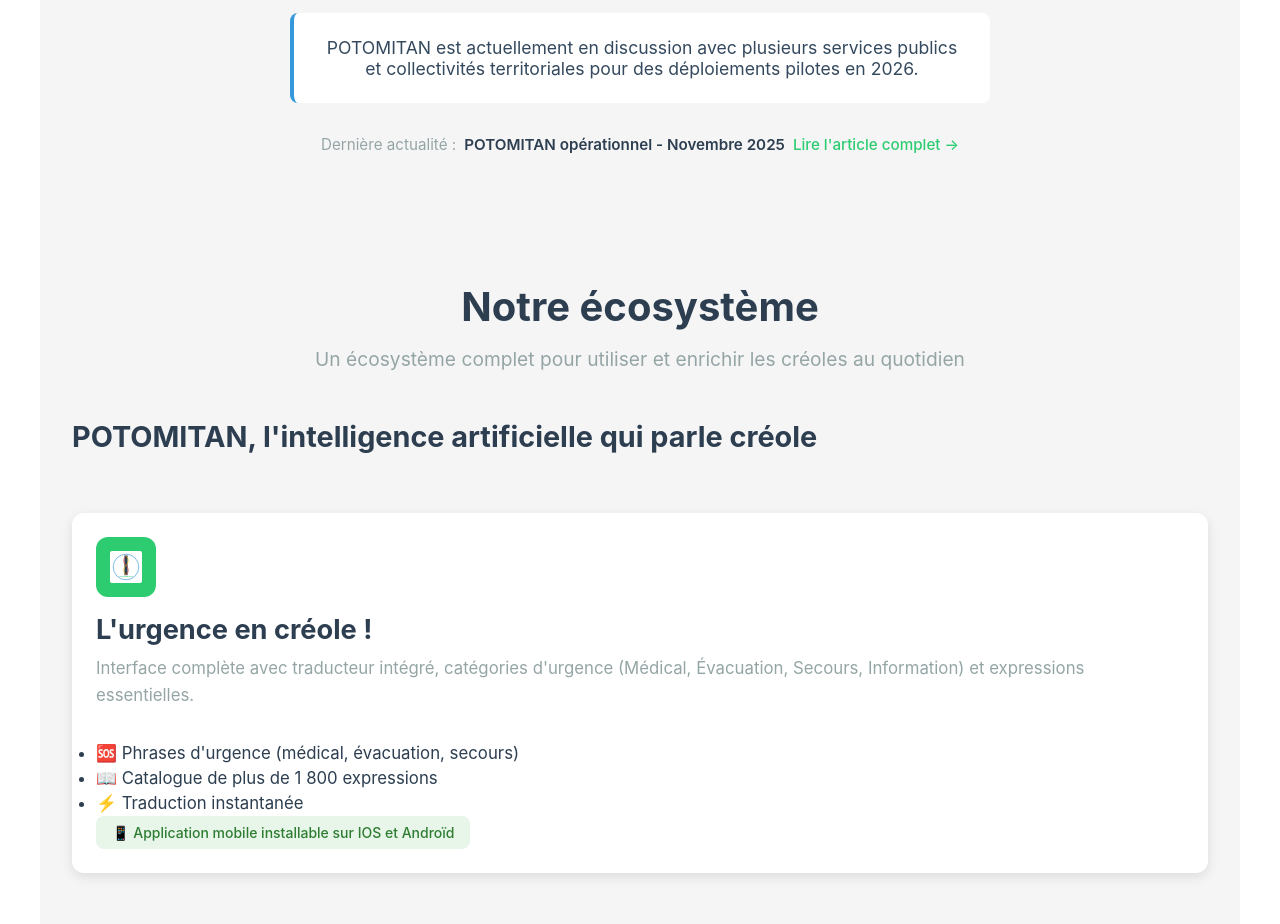
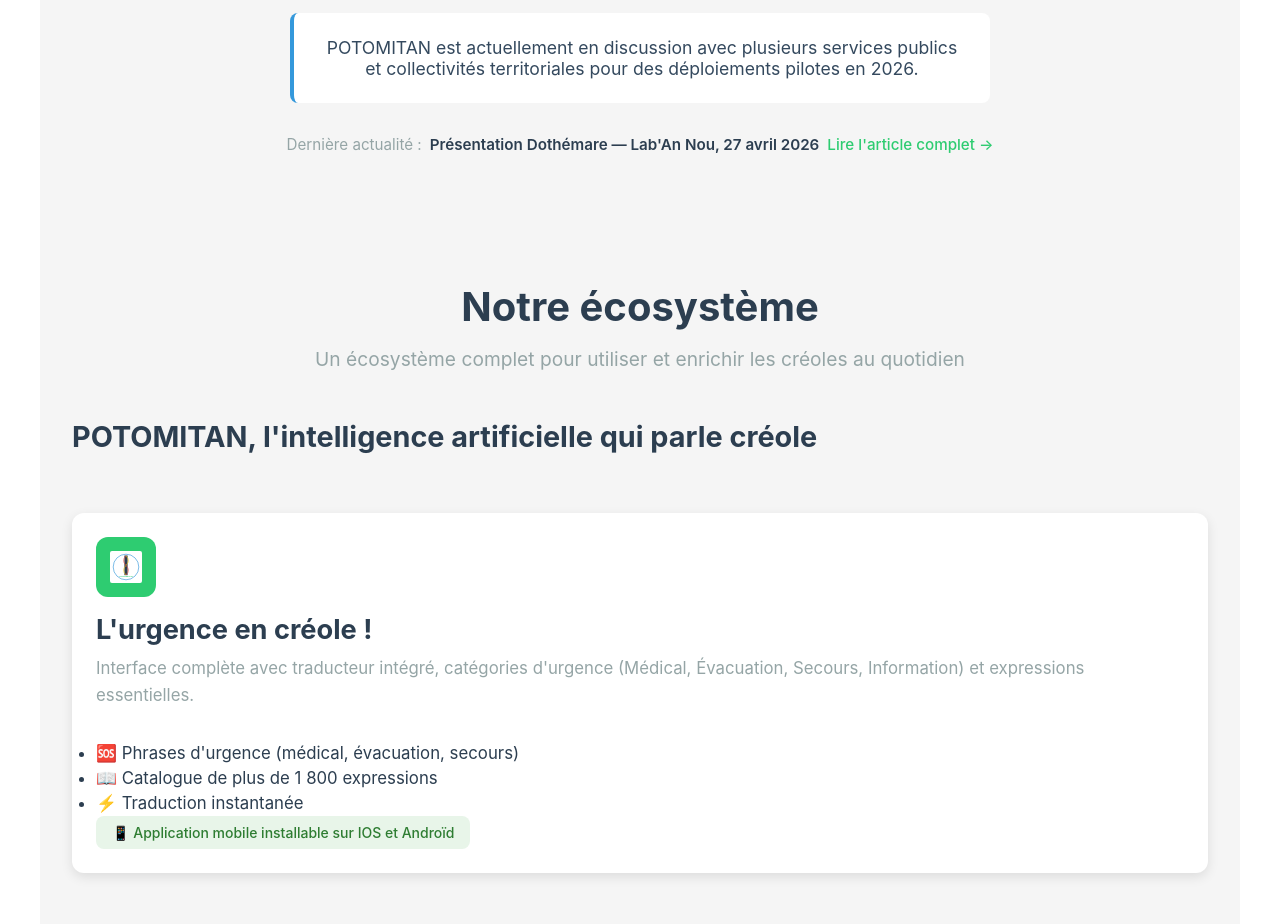
Before and after one commit to Brdcie/potomitan-landing, a React (Vite) app: page / in a window 1280 px wide. Shown: the part 3040-3964 px from the top of the page. Built offline with nearby package versions, Linux system fonts and the light colour scheme.

Commit message:
Met à jour la dernière actualité affichée en bandeau
Remplace "POTOMITAN opérationnel - Novembre 2025" par la présentation
Dothémare du 27 avril 2026, désormais l'actualité la plus récente.

```diff
--- a/src/components/Reconnaissance.jsx
+++ b/src/components/Reconnaissance.jsx
@@ -89,7 +89,7 @@
 
       <div className="reconnaissance-news">
         <span className="news-label">Dernière actualité :</span>
-        <span className="news-title">POTOMITAN opérationnel - Novembre 2025</span>
+        <span className="news-title">Présentation Dothémare — Lab'An Nou, 27 avril 2026</span>
         <a href="/actualites" className="news-link">Lire l'article complet →</a>
       </div>
     </section>
```
